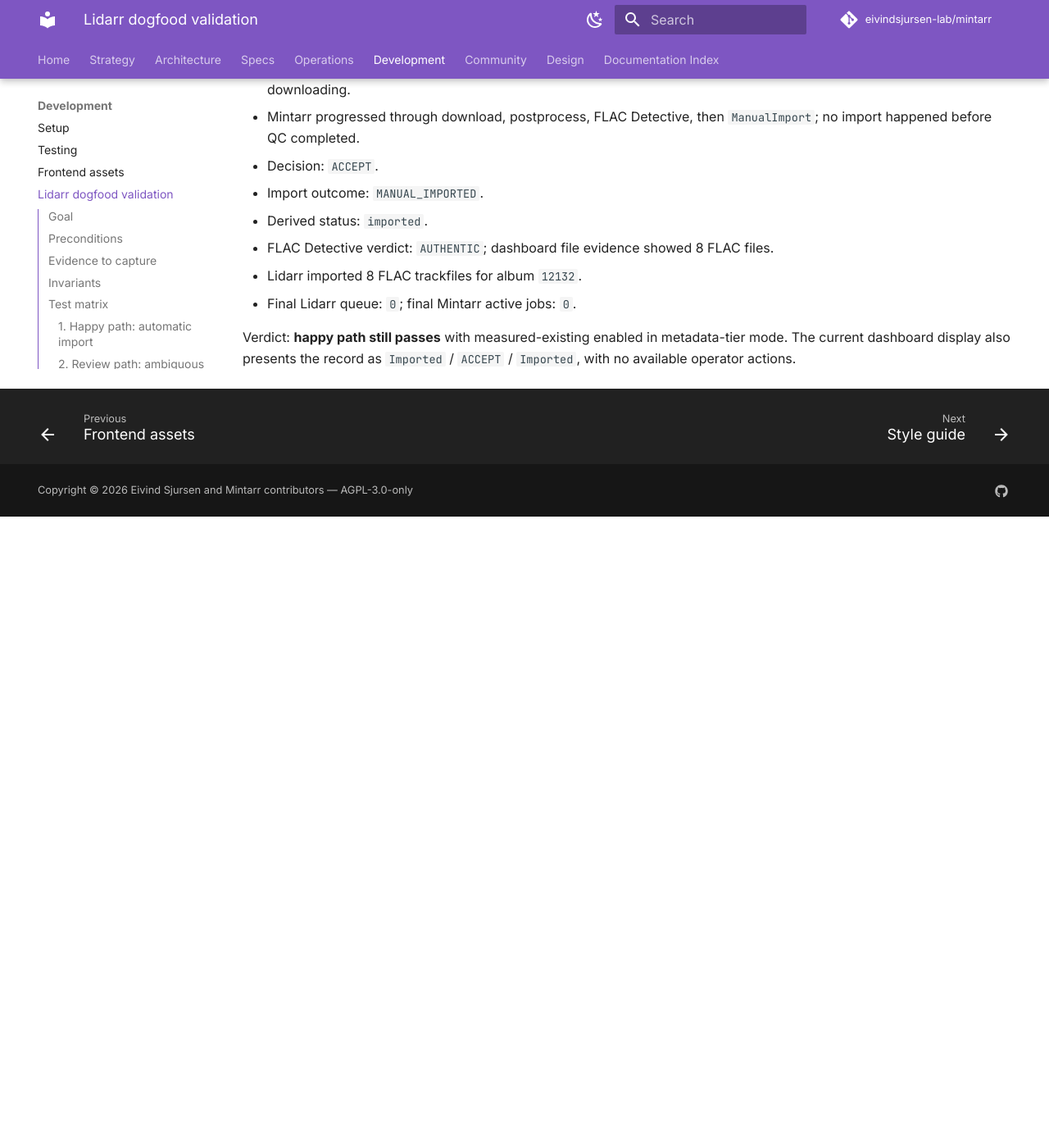
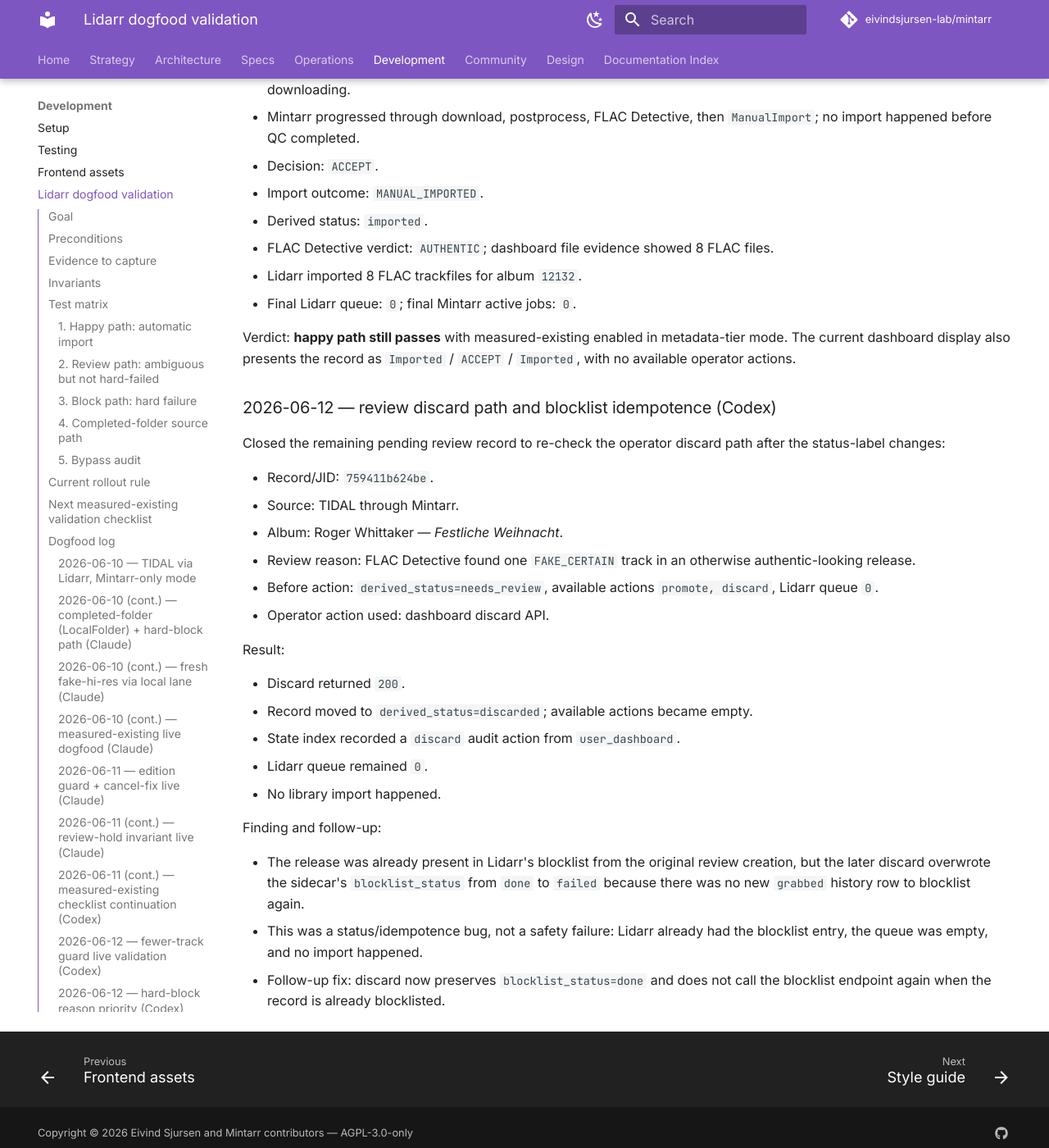
Before and after one commit to VectorOfDoubt/mintarr, an MkDocs documentation site: the page built from docs/development/LIDARR_DOGFOOD_VALIDATION.md, in a window 1280 px wide and 1400 px high, scrolled down 11977 px. Shown: the whole window at 82% size. Built offline with MkDocs 1.6.1 and Material for MkDocs 9.7.7, drawn with Linux system fonts in a browser that asks for light colours; comment, search, counter and statistics services are not loaded; before the commit the page ends 12607 px from its top, so only the background shows below that.

Commit message:
fix: preserve prior blocklist status on discard (#159)
Co-authored-by: Eivind Sjursen <eivind.sjursen@gmail.com>

```diff
--- a/docs/development/LIDARR_DOGFOOD_VALIDATION.md
+++ b/docs/development/LIDARR_DOGFOOD_VALIDATION.md
@@ -522,3 +522,36 @@
 Verdict: **happy path still passes** with measured-existing enabled in
 metadata-tier mode. The current dashboard display also presents the record as
 `Imported` / `ACCEPT` / `Imported`, with no available operator actions.
+
+### 2026-06-12 — review discard path and blocklist idempotence (Codex)
+
+Closed the remaining pending review record to re-check the operator discard path
+after the status-label changes:
+
+- Record/JID: `759411b624be`.
+- Source: TIDAL through Mintarr.
+- Album: Roger Whittaker — *Festliche Weihnacht*.
+- Review reason: FLAC Detective found one `FAKE_CERTAIN` track in an otherwise
+  authentic-looking release.
+- Before action: `derived_status=needs_review`, available actions
+  `promote, discard`, Lidarr queue `0`.
+- Operator action used: dashboard discard API.
+
+Result:
+
+- Discard returned `200`.
+- Record moved to `derived_status=discarded`; available actions became empty.
+- State index recorded a `discard` audit action from `user_dashboard`.
+- Lidarr queue remained `0`.
+- No library import happened.
+
+Finding and follow-up:
+
+- The release was already present in Lidarr's blocklist from the original review
+  creation, but the later discard overwrote the sidecar's `blocklist_status` from
+  `done` to `failed` because there was no new `grabbed` history row to blocklist
+  again.
+- This was a status/idempotence bug, not a safety failure: Lidarr already had the
+  blocklist entry, the queue was empty, and no import happened.
+- Follow-up fix: discard now preserves `blocklist_status=done` and does not call
+  the blocklist endpoint again when the record is already blocklisted.
```
Also changed, not shown: 2 other files.
